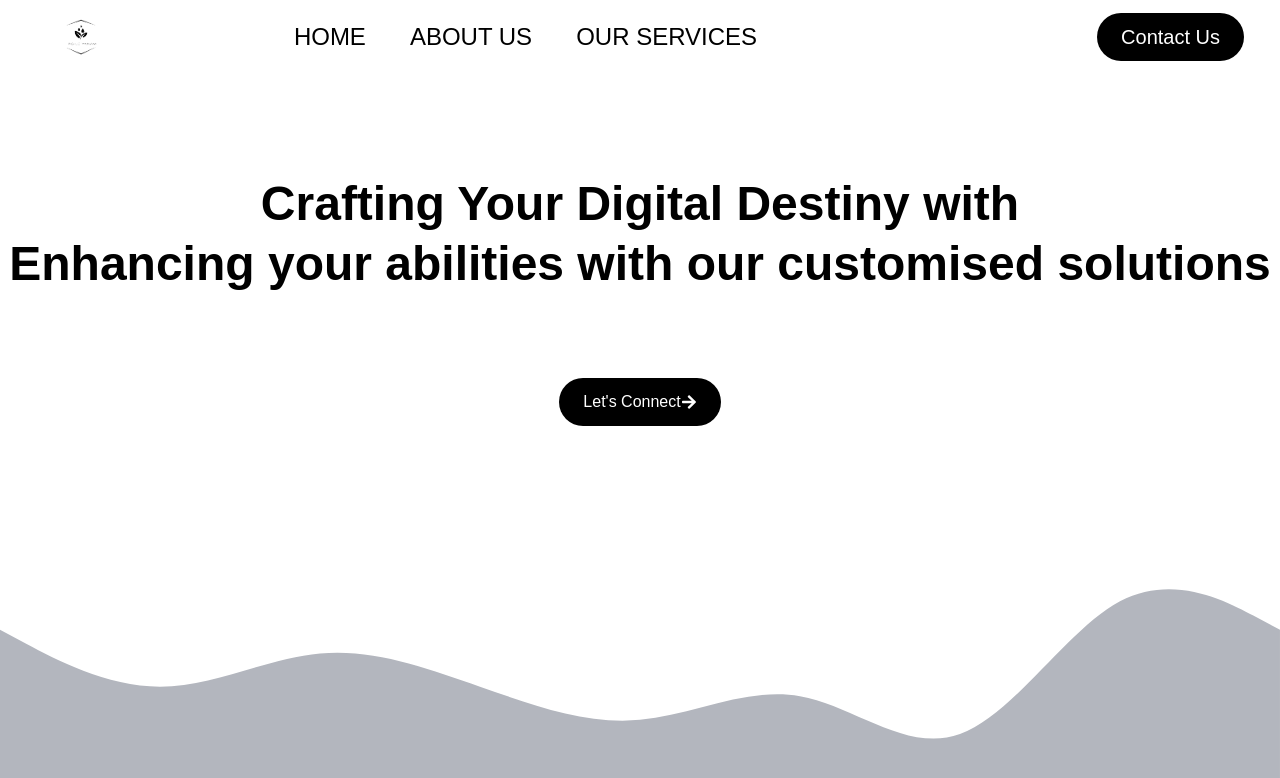
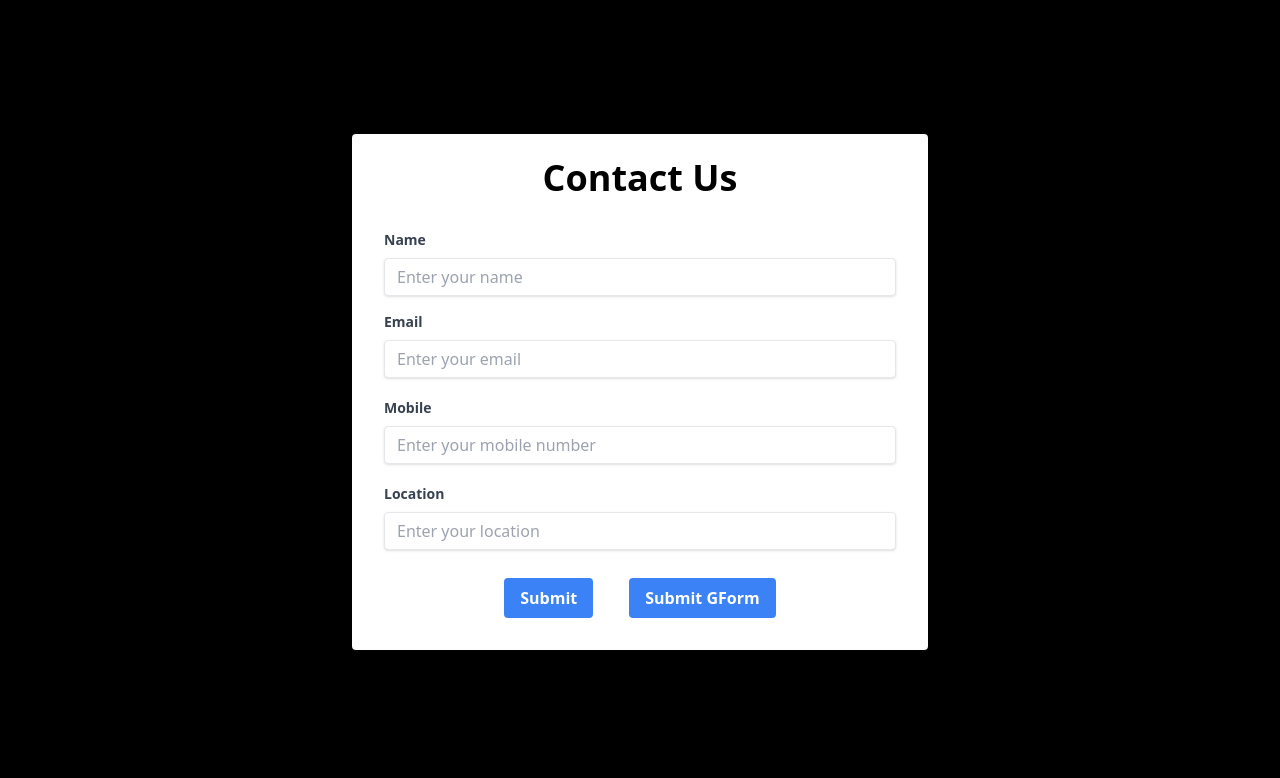
Before and after one commit to SuhasLingam/Agile-YANAM-Web, a React (Vite) app in the folder client/: page / in a window 1280 px wide. Shown: the top 778 px of the page. Built offline with nearby package versions, Linux system fonts and the light colour scheme; a web font is replaced by a local one.

Commit message:
added Contact Us

```diff
--- a/client/src/App.jsx
+++ b/client/src/App.jsx
@@ -1,21 +1,26 @@
 import Navbar from "./components/navbar";
 import HomeBanner from "./components/home/homeBanner";
 import OurServices from "./components/Our Services/services";
+
 import AboutUs from "./components/AboutUs/about";
 import { BrowserRouter, Route, Routes } from "react-router-dom";
+import ContactUs from "./components/ContactUs/contact";
 
+//  <div>
+//    <Navbar />
+//    <BrowserRouter>
+//      <Routes>
+//        <Route path="/" element={<HomeBanner />} />
+//        <Route path="/Services" element={<OurServices />} />
+//        <Route path="/About" element={<AboutUs />} />
+//      </Routes>
+//    </BrowserRouter>
+//  </div>;
 function App() {
   return (
     <>
       <div>
-        <Navbar />
-        <BrowserRouter>
-          <Routes>
-            <Route path="/" element={<HomeBanner />} />
-            <Route path="/Services" element={<OurServices />} />
-            <Route path="/About" element={<AboutUs />} />
-          </Routes>
-        </BrowserRouter>
+        <ContactUs />
       </div>
     </>
   );
--- /dev/null
+++ b/client/src/components/ContactUs/contact.jsx
@@ -0,0 +1,111 @@
+import React, { useState } from "react";
+
+const contactUs = () => {
+  const [name, setName] = useState("");
+  const [email, setEmail] = useState("");
+  const [mobile, setMobile] = useState("");
+  const [location, setLocation] = useState("");
+
+  const handleSubmit = (e) => {
+    e.preventDefault();
+
+    console.log("Name:", name);
+    console.log("Email:", email);
+    console.log("Mobile:", mobile);
+    console.log("Location:", location);
+  };
+
+  return (
+    <div className="flex items-center justify-center h-screen bg-black">
+      <div className="w-full max-w-xl">
+        <form
+          onSubmit={handleSubmit}
+          className="px-8 pt-6 pb-8 mb-4 bg-white rounded shadow-md"
+        >
+          <h2 className="mb-8 text-4xl font-bold text-center">Contact Us</h2>
+          <div className="mb-4">
+            <label
+              className="block mb-2 text-sm font-bold text-gray-700"
+              htmlFor="name"
+            >
+              Name
+            </label>
+            <input
+              className="focus:outline-none focus:shadow-outline w-full px-3 py-2 leading-tight text-gray-700 border rounded shadow appearance-none"
+              id="name"
+              type="text"
+              placeholder="Enter your name"
+              value={name}
+              onChange={(e) => setName(e.target.value)}
+            />
+          </div>
+          <div className="mb-4">
+            <label
+              className="block mb-2 text-sm font-bold text-gray-700"
+              htmlFor="email"
+            >
+              Email
+            </label>
+            <input
+              className="focus:outline-none focus:shadow-outline w-full px-3 py-2 mb-1 leading-tight text-gray-700 border rounded shadow appearance-none"
+              id="email"
+              type="email"
+              placeholder="Enter your email"
+              value={email}
+              onChange={(e) => setEmail(e.target.value)}
+            />
+          </div>
+          <div className="mb-4">
+            <label
+              className="block mb-2 text-sm font-bold text-gray-700"
+              htmlFor="mobile"
+            >
+              Mobile
+            </label>
+            <input
+              className="focus:outline-none focus:shadow-outline w-full px-3 py-2 mb-1 leading-tight text-gray-700 border rounded shadow appearance-none"
+              id="mobile"
+              type="tel"
+              placeholder="Enter your mobile number"
+              value={mobile}
+              onChange={(e) => setMobile(e.target.value)}
+            />
+          </div>
+          <div className="mb-6">
+            <label
+              className="block mb-2 text-sm font-bold text-gray-700"
+              htmlFor="location"
+            >
+              Location
+            </label>
+            <input
+              className="focus:outline-none focus:shadow-outline w-full px-3 py-2 mb-1 leading-tight text-gray-700 border rounded shadow appearance-none"
+              id="location"
+              type="text"
+              placeholder="Enter your location"
+              value={location}
+              onChange={(e) => setLocation(e.target.value)}
+            />
+          </div>
+          <div className="space-x-9 flex items-center justify-center">
+            <button
+              className="hover:bg-blue-700 focus:outline-none focus:shadow-outline px-4 py-2 font-bold text-white bg-blue-500 rounded"
+              type="submit"
+            >
+              Submit
+            </button>
+            <a
+              href="https://forms.gle/gC14oUFKpQCQS21T7"
+              className="hover:bg-blue-700 focus:outline-none focus:shadow-outline px-4 py-2 font-bold text-white bg-blue-500 rounded"
+              type="submit"
+            >
+              Submit GForm
+            </a>
+          </div>
+        </form>
+      </div>
+    </div>
+  );
+};
+
+export default contactUs;
--- a/client/src/components/home/homeBanner.jsx
+++ b/client/src/components/home/homeBanner.jsx
@@ -5,10 +5,10 @@ const homeBanner = () => {
   return (
     <div className="font-mainFont md:pt-[180px] flex flex-col items-center justify-between w-auto h-screen">
       <div className="md:space-y-3 space-y-2 flex flex-col items-center justify-center font-extrabold md:font-bold md:mt-[0px] mt-[200px] ">
-        <p className="md:text-5xl flex items-center justify-center text-lg text-justify text-black">
+        <p className="md:text-5xl flex items-center justify-center px-4 text-lg text-justify text-black">
           Crafting Your Digital Destiny with
         </p>
-        <p className="md:text-5xl flex items-center justify-center text-lg text-justify text-black break-all">
+        <p className="md:text-5xl flex items-center justify-center px-4 text-lg text-justify text-black break-all">
           Enhancing your abilities with our customised solutions
         </p>
       </div>
```
Also changed, not shown: 2 other files (tests, documents, lock files or other folders).
